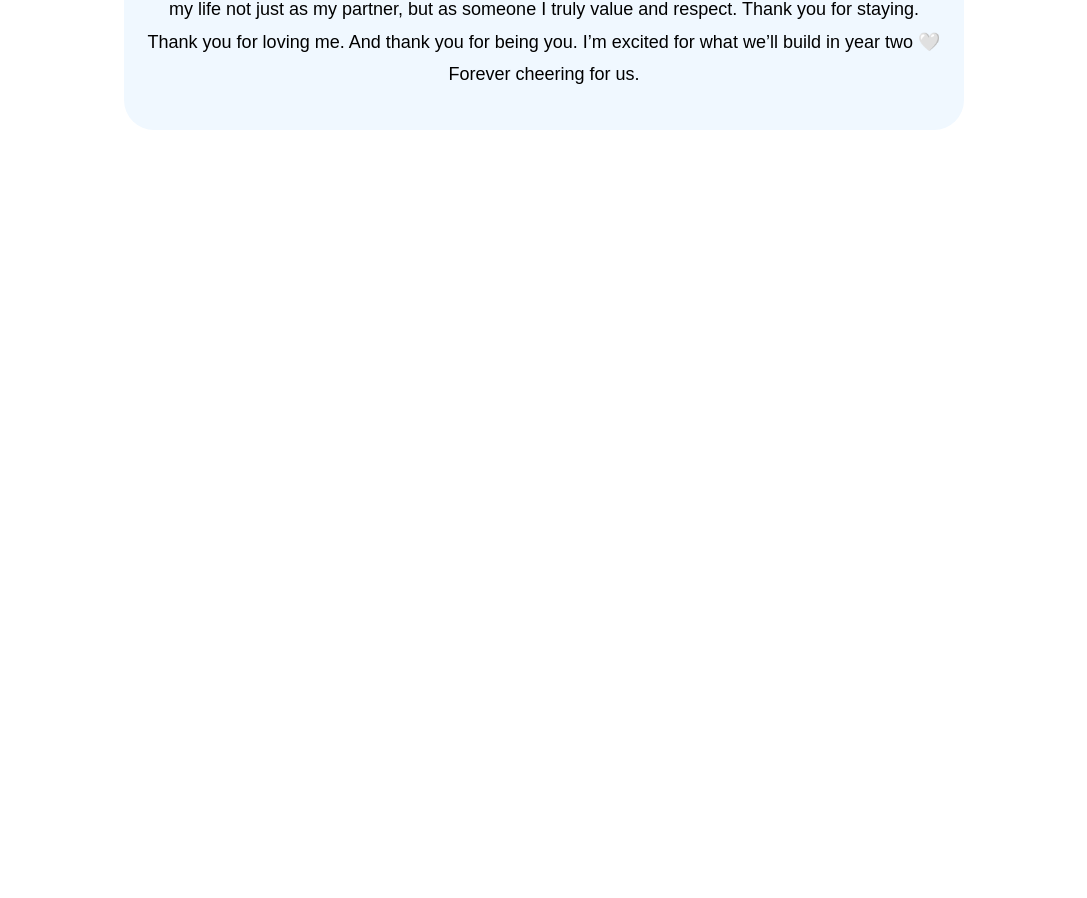
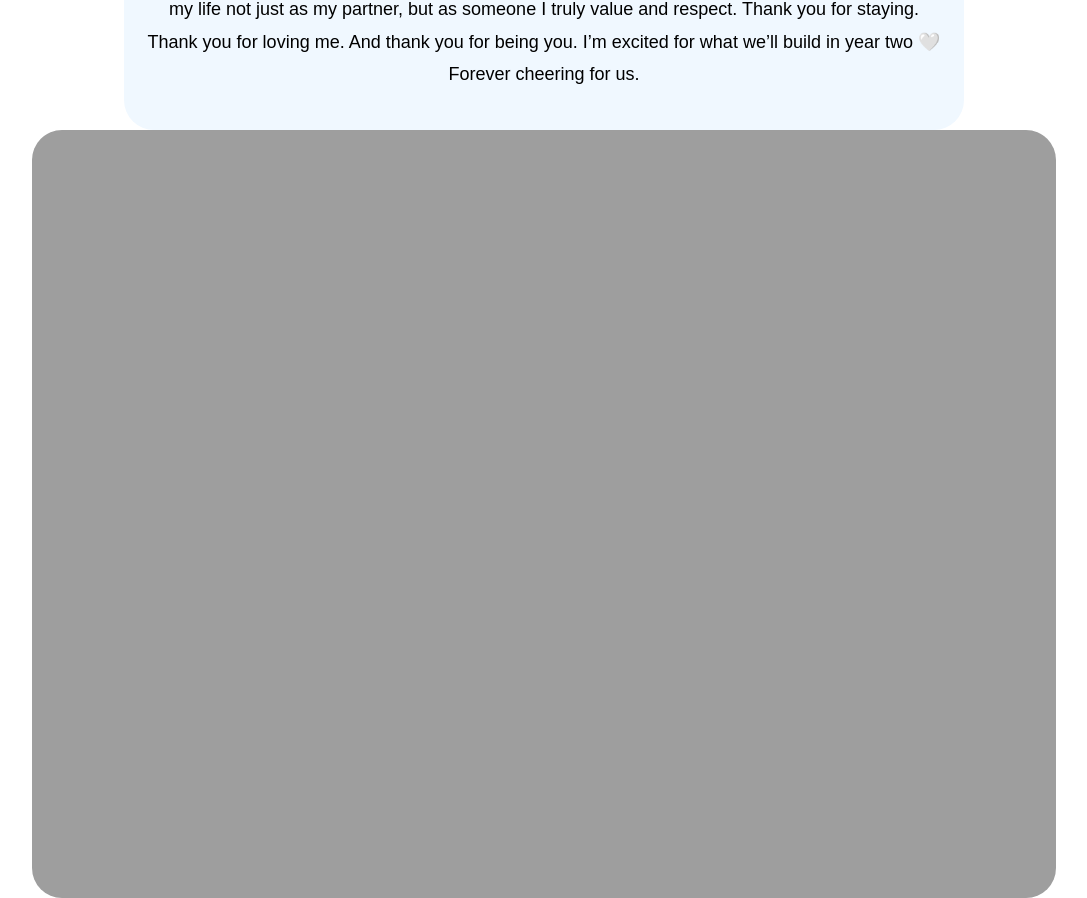
Before and after one commit to minamiharuka1002-sketch/1, a plain HTML site: page index.html in a window 1280 px wide. Shown: the part 374-1272 px from the top of the page, without its empty margins (96-1183 px from the left). Before the commit the page ends 800 px from the top, so only its background shows below. Drawn offline with Linux system fonts and the light colour scheme; the site is published under a folder, as on GitHub Pages, so addresses that start at the root find nothing.

Commit message:
Add files via upload

```diff
--- a/index.html
+++ b/index.html
@@ -41,7 +41,7 @@
     </div>
 
     <div class="image-container">
-        <img class="image" src="/3E4AAC85-E3C5-48AF-A53F-3E79A425DA9A.jpg" alt="">
+        <img class="image" src="3E4AAC85-E3C5-48AF-A53F-3E79A425DA9A.jpg" alt="">
     </div>
 
 
```
